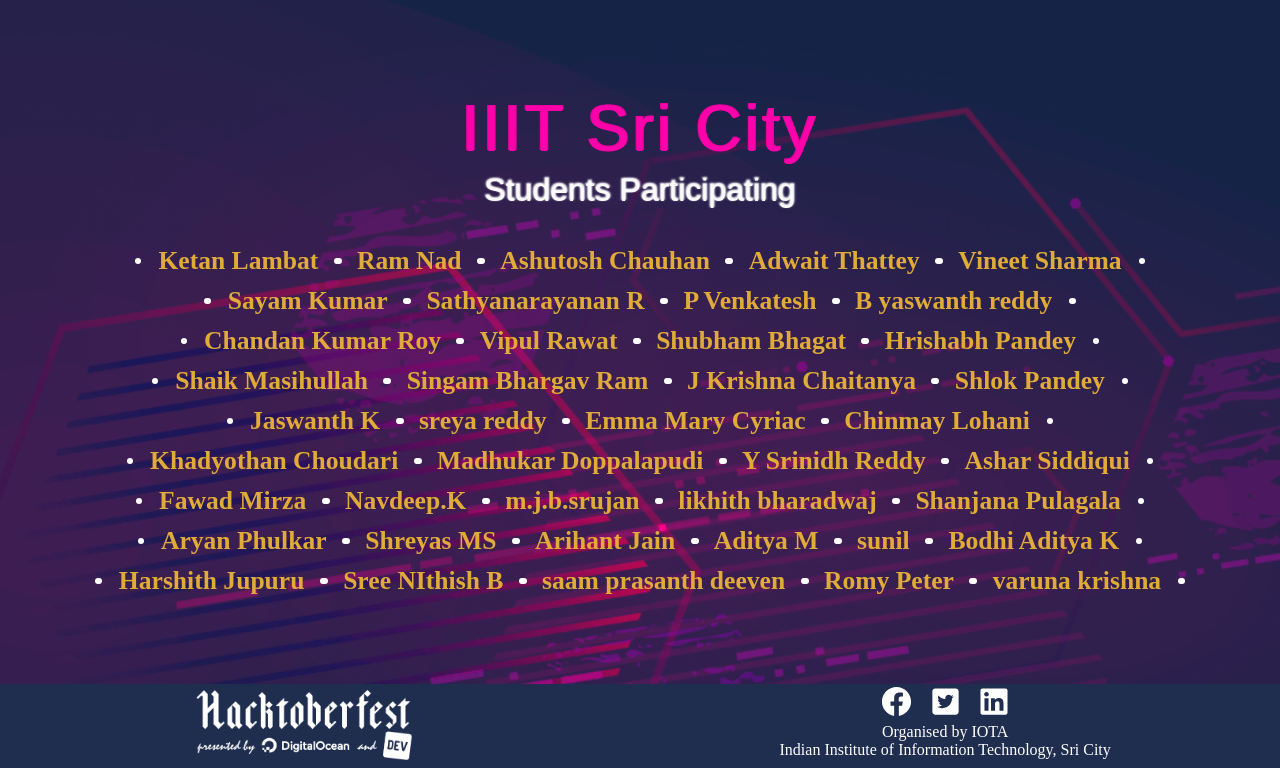
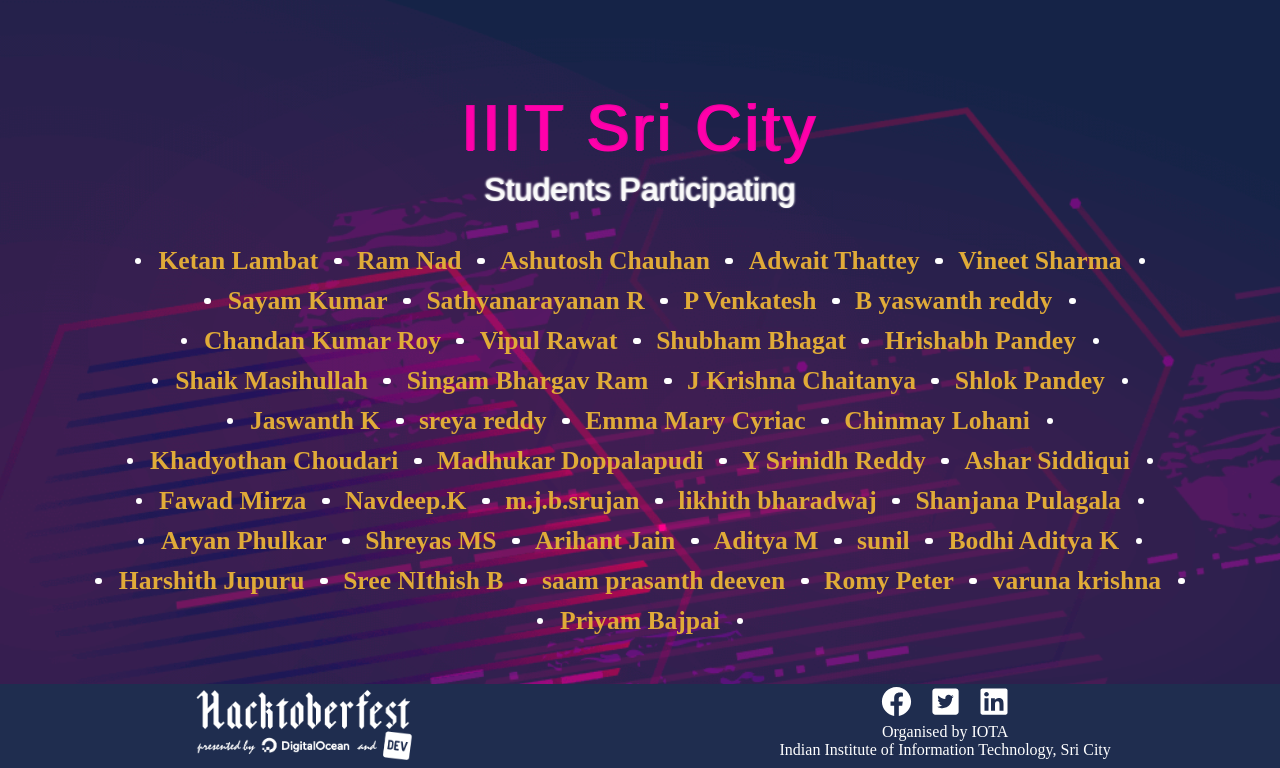
Before and after one commit to Project-Club-IIITS/hacktoberfest2019-participants, a Jekyll site: the page index.html, which Jekyll copies as it is, in a window 1280 px wide, cut to the strip 132-900 px from the top of the page. Built offline with Jekyll 4.4.1, drawn with Linux system fonts in a browser that asks for light colours; some web fonts are replaced.

Commit message:
Adding Priyam Bajpai

```diff
--- a/index.html
+++ b/index.html
@@ -87,6 +87,8 @@
                 <li><a href="https://github.com/deevensaam">saam prasanth deeven</a></li>
                 <li><a  href="https://github.com/romypeter">Romy Peter</a></li>
                 <li><a href=s"https://github.com/varunakk">varuna krishna</a></li>
+                <li><a href=s"https://github.com/prichoms">Priyam Bajpai</a></li>
+
 
             </ul>
         </div>
```
